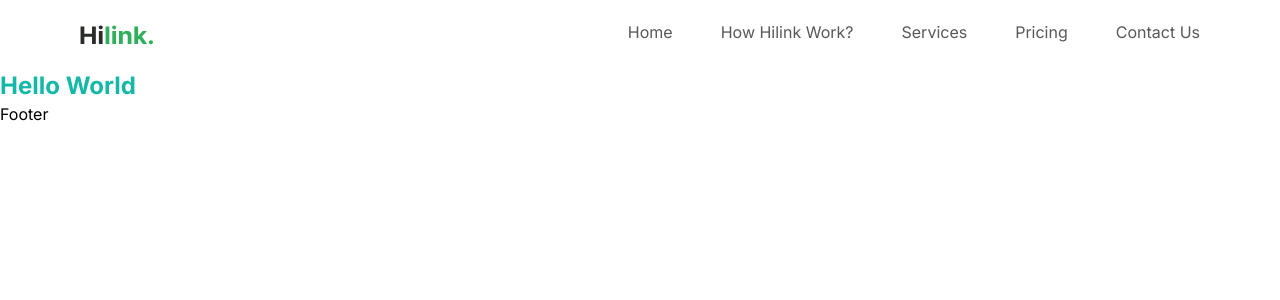
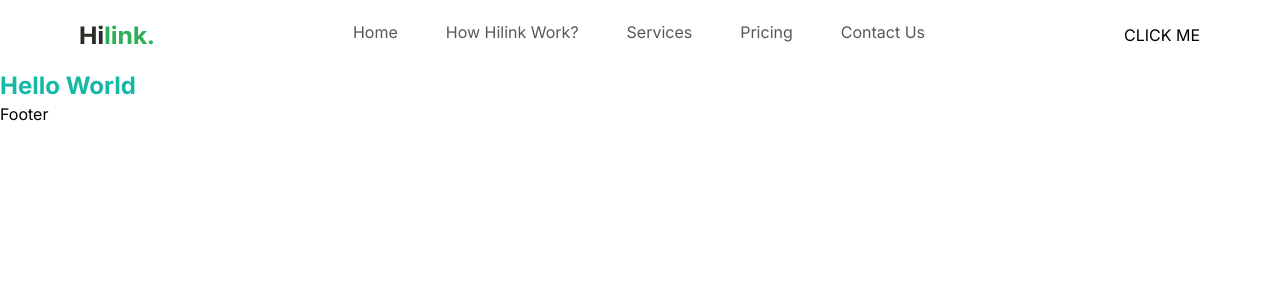
Before and after one commit to dcharles23/london_ui_app, a Next.js app: page / in a window 1280 px wide. Shown: the top 300 px of the page. Built offline with nearby package versions, Linux system fonts and the light colour scheme.

Commit message:
click me button added to navbar

```diff
--- a/components/Navbar.tsx
+++ b/components/Navbar.tsx
@@ -20,6 +20,10 @@ const navbar = () => {
           </Link>
         ))}
       </ul>
+      <div className="lg:flexCenter hidden">
+          <button>CLICK ME</button>
+      </div>
+
     </nav>
   )
 }
```
